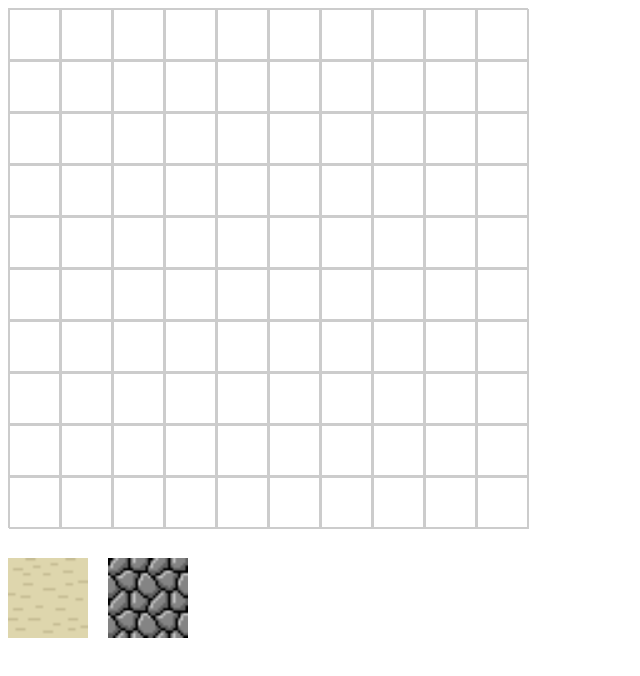
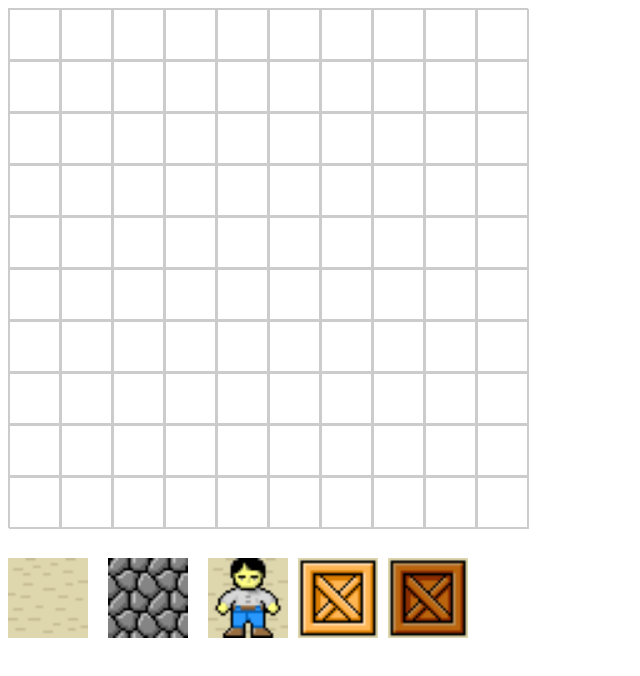
Before and after one commit to lx00hou/Sokoban_vue, a Vue app: page /#/mapEdit in a window 1280 px wide. Shown: the top 676 px of the page, without its empty margins (0-640 px from the left). Built offline with nearby package versions, Linux system fonts and the light colour scheme.

Commit message:
地图编辑器 UI更新 玩家 箱子组件

```diff
--- a/src/components/mapEditCom/mapBlock.vue
+++ b/src/components/mapEditCom/mapBlock.vue
@@ -39,13 +39,17 @@ let {  start , move , end } = useCollectStore();
 const handleMove = () => {
     move(handleSetTail)
 }
+
 const handleDown = () => {
+    if(!['墙体','地板'].includes(tail.value) ){
+        return
+    }
     start();
-    // document.addEventListener('mouseup',handleUp)
+    document.addEventListener('mouseup',handleUp)
 }
 const handleUp = () => {
     end();
-    // document.removeEventListener('mouseup',handleUp)
+    document.removeEventListener('mouseup',handleUp)
 }
 
 </script>
--- a/src/view/MapEdit.vue
+++ b/src/view/MapEdit.vue
@@ -10,6 +10,16 @@
         <section class="mapComponent">
             <Tile title="地板" :imgSrc="floor" @selTail="title => curSelTail = title" />
             <Tile  title="墙体" :imgSrc="wall"  @selTail="title => curSelTail = title" />
+
+            <div class="other" @click="changeOther('keeperPlayer')" >
+                <img :src="keeperPlayer" alt="">
+            </div>
+            <div class="other" @click="changeOther('cargo')" >
+                <img :src="cargo" alt="">
+            </div>
+            <div class="other" @click="changeOther('cargoTarget')" >
+                <img :src="cargoTarget" alt="">
+            </div>
         </section>
 
         <section class="sel" v-if="curSelTail" >
@@ -18,18 +28,31 @@
     </section>
 </template>
 <script setup lang="ts">
+import { provide, ref } from 'vue';
 import floor from '../assets/floor.png';
 import wall from '../assets/wall.png';
+import keeperPlayer from '../assets/keeper.png';
+import cargo from '../assets/cargo.png';
+import cargoTarget from '../assets/cargoTarget.png'
 import MapBlock from '../components/mapEditCom/mapBlock.vue';
 import Tile from '../components/mapEditCom/Tile.vue'
-import { provide, ref } from 'vue';
 
 // 设置行列数量
 const rows = ref(10);
 const cols = ref(10);
 // 当前选中的地图组件
-const curSelTail = ref("");
+let curSelTail = ref("");
 provide('getSelectTail',curSelTail)
+// 选中其他组件
+enum mapOther  {
+    keeperPlayer  =  "玩家",
+    cargo = "箱子",
+    cargoTarget = "放置点"
+}
+
+const changeOther = (value:keyof typeof mapOther) => {
+    curSelTail.value = mapOther[value]
+}
 </script>
 
 <style scoped>
@@ -48,4 +71,12 @@ provide('getSelectTail',curSelTail)
     margin-top: 20px;
     cursor: pointer;
 }
+.other {
+    width: 80px;
+    height: 80px;
+    margin-right: 10px;
+}
+.other img {
+    width: 100%;
+}
 </style>
```
